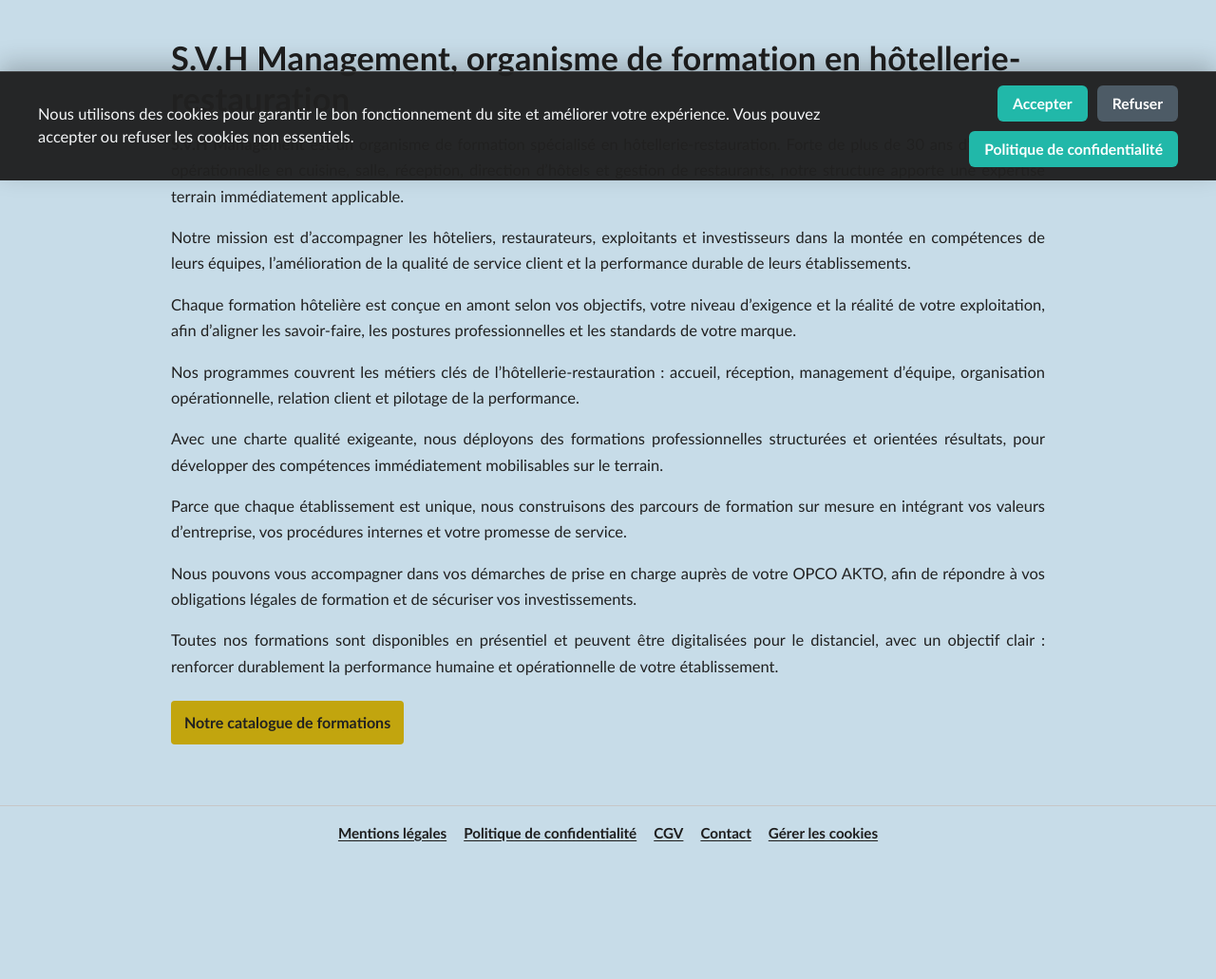
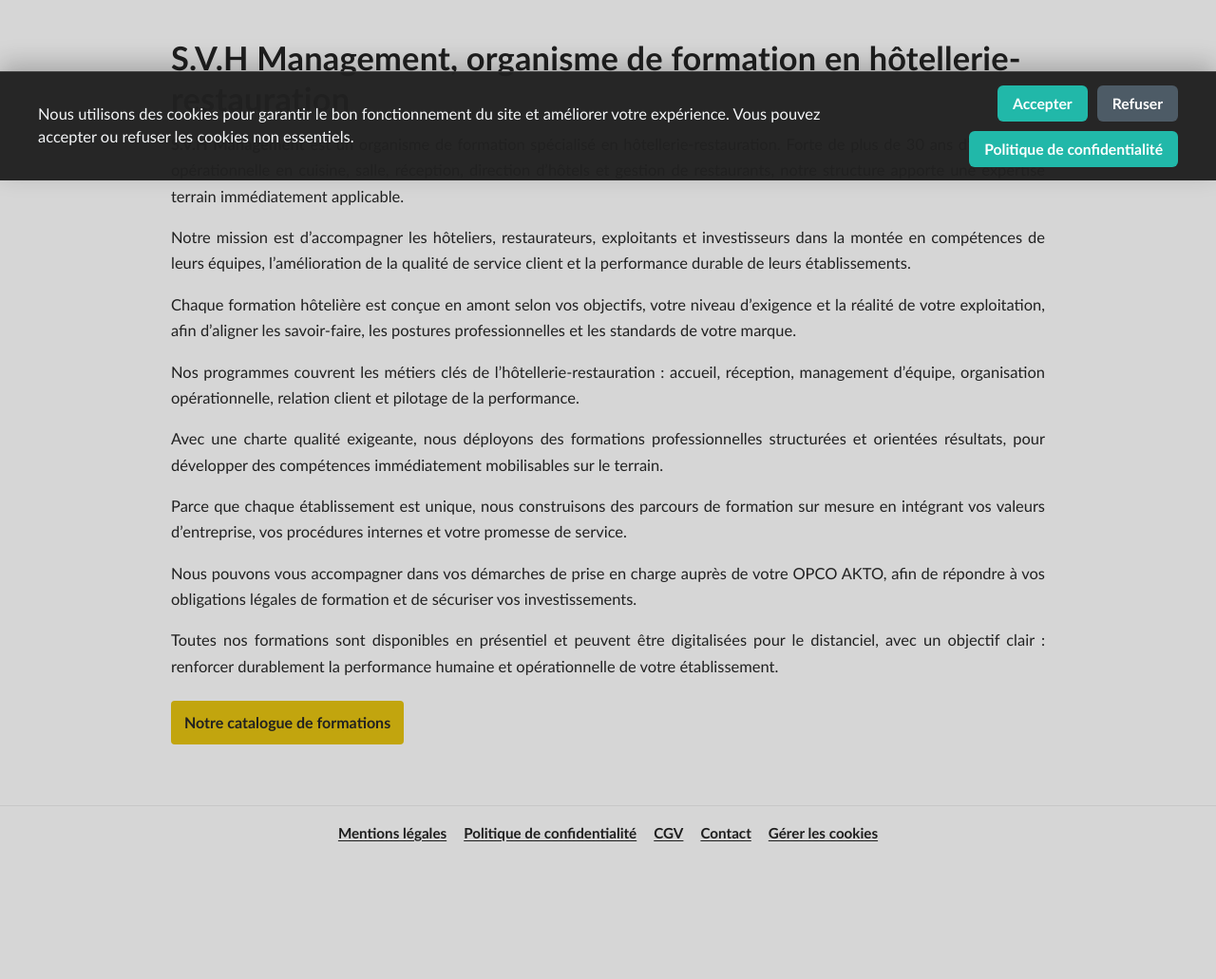
Before and after one commit to franckbougaut-glitch/svhmanagement.com, a Flask app: page /formations in a window 1280 px wide. Shown: the part 610-1641 px from the top of the page at 95% size. Run offline with Flask 3, Linux system fonts and the light colour scheme; some libraries are stand-ins or nearby versions; some web fonts are replaced.

Commit message:
Restore previous site background color

```diff
--- a/static/style.css
+++ b/static/style.css
@@ -3,7 +3,7 @@
   --title-dark: #1f1f1f;
   --accent: #c2a50e;
   --border: #d3d3d3;
-  --paper: rgb(199, 220, 232);
+  --paper: rgb(214, 214, 214);
   --soft-shadow: 0 10px 32px rgba(0, 0, 0, 0.08);
   --section-gap: 42px;
   --radius-soft: 8px;
```
